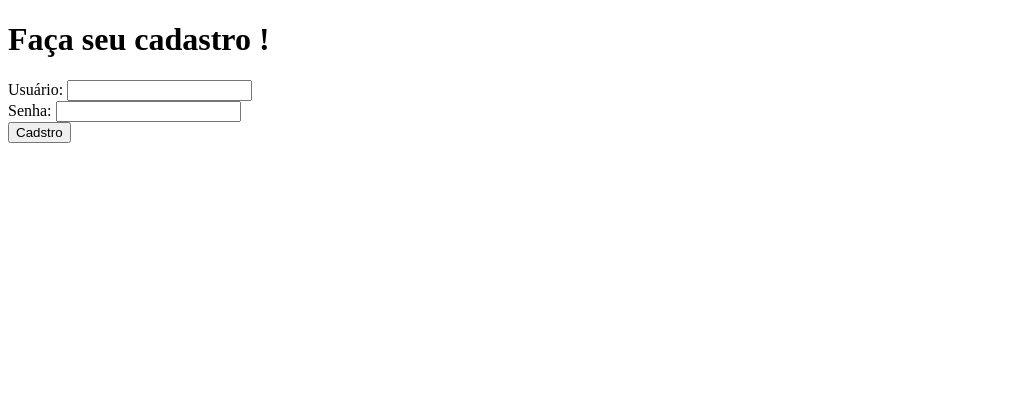
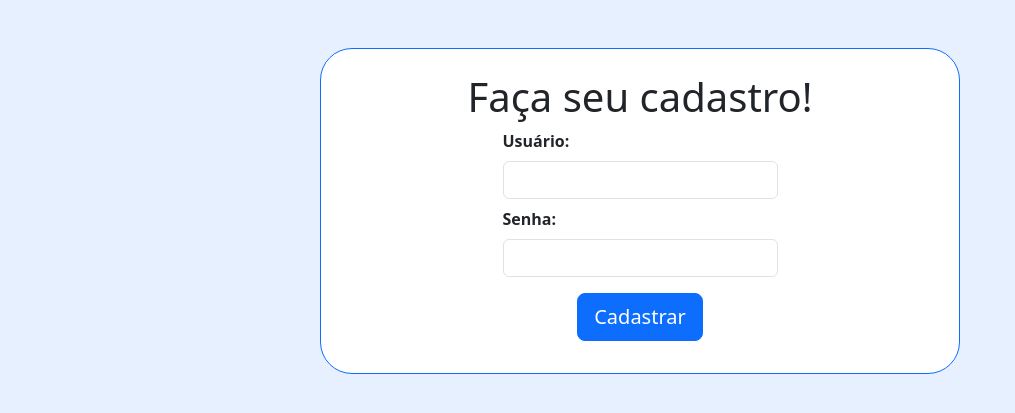
Before and after one commit to Limaster98/to-do-list-project, a Flask app: page /user/register in a window 1280 px wide. Shown: the top 413 px of the page, without its empty margins (0-1015 px from the left). Run offline with Flask 3, Linux system fonts and the light colour scheme.

Commit message:
feat: improve register frontend

```diff
--- a/templates/register.html
+++ b/templates/register.html
@@ -1,22 +1,24 @@
-<!DOCTYPE html>
-<html lang="pt-br">
-<head>
-    <meta charset="UTF-8">
-    <meta name="viewport" content="width=device-width, initial-scale=1.0">
-    <title>To-do-list</title>
-</head>
-<body>
-    <h1>Faça seu cadastro !</h1>
-    <form method="POST">
-        <div>
-            <label for="nome">Usuário:</label>
-            <input type="text" name="username"/>
-        </div>
-        <div>
-            <label for="senha">Senha:</label>
-            <input type="password" name="password"/>
-        </div>
-        <button type="submit">Cadstro</button>
-    </form>
-</body>
-</html>
+{% extends 'base.html' %}
+
+{% block title %}
+<title>To-do-list Cadastro</title>
+{% endblock %}
+
+{% block content %}
+    <div class="m-3">
+        <h1 class="text-center m-2">Faça seu cadastro!</h1>
+        <form class="w-50 mx-auto" method="POST">
+            <div class="m-2">
+                <label for="nome" class="form-label text-start fw-bold">Usuário:</label>
+                <input type="text" name="username" class="form-control"/>
+            </div>
+            <div class="m-2">
+                <label for="senha" class="form-label fw-bold">Senha:</label>
+                <input type="password" name="password" class="form-control"/>
+            </div>
+            <div class="d-flex justify-content-center m-3">
+                <button type="submit" class="btn btn-primary btn-lg">Cadastrar</button>
+            </div>
+        </form>
+    </div>
+{% endblock %}
```
